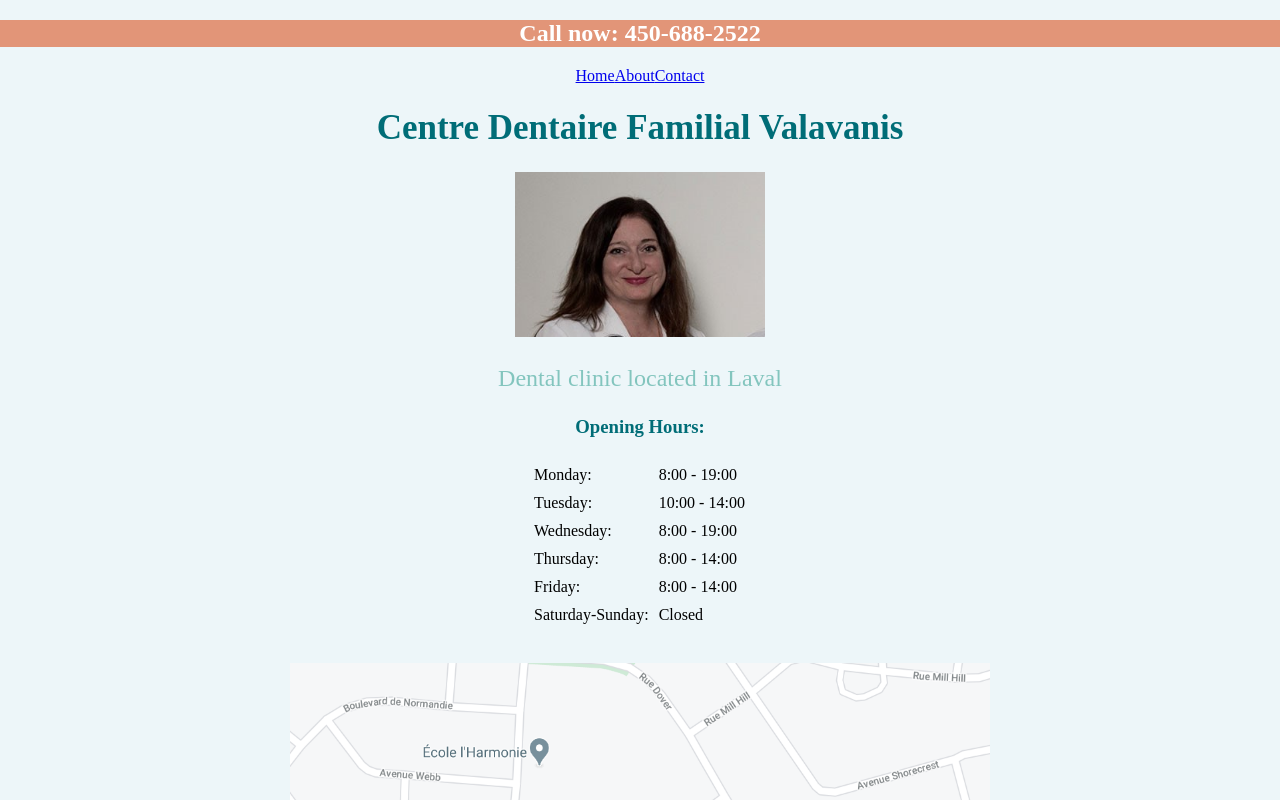
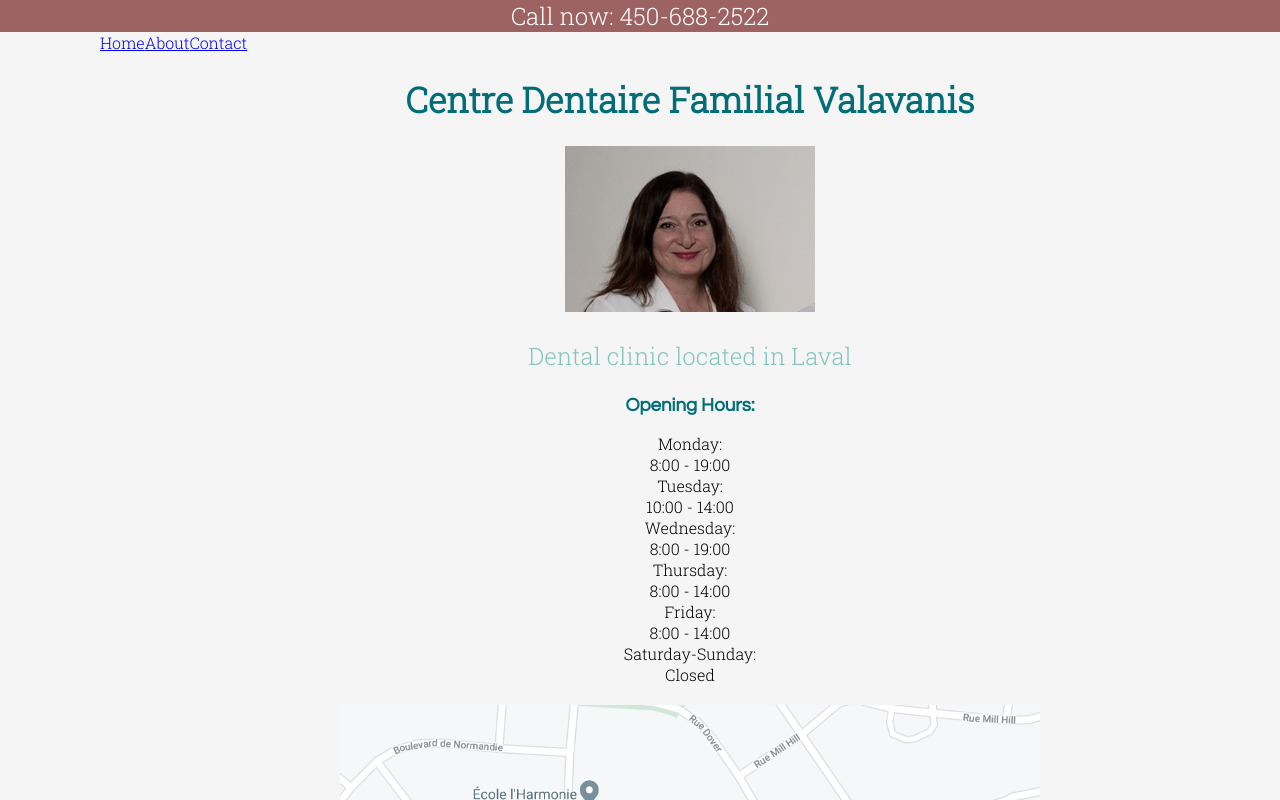
Before and after one commit to sabrinachan3/web-dent, a React (Create React App) app: page / in a window 1280 px wide. Shown: the top 800 px of the page. Built offline with nearby package versions, Linux system fonts and the light colour scheme.

Commit message:
new changes

```diff
--- a/package.json
+++ b/package.json
@@ -15,6 +15,8 @@
     "react": "^17.0.1",
     "react-bootstrap": "^1.4.0",
     "react-dom": "^17.0.1",
+    "react-router": "^5.2.0",
+    "react-router-dom": "^5.2.0",
     "react-scripts": "4.0.1",
     "semantic-ui-css": "^2.4.1",
     "semantic-ui-react": "^2.0.1",
--- a/public/index.html
+++ b/public/index.html
@@ -9,6 +9,11 @@
       name="description"
       content="Web site created using create-react-app"
     />
+    <link rel="preconnect" href="https://fonts.gstatic.com">
+    <link rel="preconnect" href="https://fonts.gstatic.com">
+    <link href="https://fonts.googleapis.com/css2?family=Questrial&family=Roboto+Condensed:wght@300&family=Roboto+Slab:wght@300&display=swap" rel="stylesheet">
+    <link rel="preconnect" href="https://fonts.gstatic.com">
+    <link href="https://fonts.googleapis.com/css2?family=DM+Serif+Display&display=swap" rel="stylesheet">
     <link rel="apple-touch-icon" href="%PUBLIC_URL%/logo192.png" />
     <!--
       manifest.json provides metadata used when your web app is installed on a
--- a/src/App.css
+++ b/src/App.css
@@ -1,16 +1,18 @@
 body {
-  background-color: #EDF6F9;
-  font-family: Roboto Slab;
-  text-align: center;
+  background-color: #F5F5F5;
+  font-family: 'Roboto Slab';
+
 }
 
-.header {
+.Home{
   text-align: center;
 }
 
 .top-bar-phone{
   color: white;
-  background-color: #E29578;
+  background-color: #9D6262;
+  font-size: x-large;
+  text-align: center;
   /* max-height: 200000px; height doesnt affect anything*/
 }
 
@@ -32,11 +34,7 @@ body {
   font-family: Questrial;
 }
 
-.table {
-  text-align: left;
-  table-layout: auto;
-  border-spacing: 8px;
-  padding-left: 525px;
-  padding-bottom: 10px;
-  font-family: Questrial;
+
+.router {
+  padding-left: 100px;
 }
--- a/src/App.js
+++ b/src/App.js
@@ -7,6 +7,9 @@ import About from './Pages/About';
 import Contact from './Pages/Contact';
 import Navigation from './Pages/Navigation';
 
+import Container from 'react-bootstrap/Container';
+import Row  from 'react-bootstrap/Row';
+import Col  from 'react-bootstrap/Col';
 import './App.css';
 
 // import evangelia_face from './Images/evangelia_face.jpg'
@@ -20,16 +23,19 @@ class App extends Component {
     return (
       <BrowserRouter>
         <div>
-          <div className="header">
-            <h2 className="top-bar-phone">Call now: 450-688-2522</h2>
-            {/* <h1 className="title">Centre Dentaire Familial Valavanis</h1> */}
-          </div>
+          <Container fluid className="top-bar-phone">
+            <Row>
+              <Col>Call now: 450-688-2522</Col>
+            </Row>
+          </Container>
+          <div className="router">
             <Navigation />
             <Switch>
               <Route path="/" component={Home} exact />
               <Route path="/about" component={About} />
               <Route path="/contact" component={Contact} />
             </Switch>
+            {/* <Home></Home> */}
 
             {/*     <img className="profile_pic" src={evangelia_face} alt=""></img>
             <p className="description">Dental clinic located in Laval</p>
@@ -37,6 +43,7 @@ class App extends Component {
             {/*  <OpeningHours></OpeningHours>
             <MyMap></MyMap>  */}
           </div>
+        </div>
       </BrowserRouter>
     );
   }
--- a/src/Components/OpeningHours.js
+++ b/src/Components/OpeningHours.js
@@ -1,37 +1,39 @@
 import React from 'react'
+import Container from 'react-bootstrap/Container';
+import Row  from 'react-bootstrap/Row';
+import Col  from 'react-bootstrap/Col';
 
 function OpeningHours() {
-    return (
-        <div className="opening_hours">
-        <h3 className="opening_hours_header">Opening Hours:</h3>
-        <table className="table">
-        <tr>
-          <td>Monday:</td>
-          <td>8:00 - 19:00</td>
-        </tr>
-        <tr>
-          <td>Tuesday:</td>
-          <td>10:00 - 14:00</td>
-        </tr>
-        <tr>
-          <td>Wednesday:</td>
-          <td>8:00 - 19:00</td>
-        </tr>
-        <tr>
-          <td>Thursday:</td>
-          <td>8:00 - 14:00</td>
-        </tr>
-        <tr>
-          <td>Friday:</td>
-          <td>8:00 - 14:00</td>
-        </tr>
-        <tr>
-          <td>Saturday-Sunday:</td>
-          <td>Closed</td>
-        </tr>
-        </table>
+  return (
+    <div className="opening_hours">
+      <h3 className="opening_hours_header">Opening Hours:</h3>
+      <Container>
+        <Row xs={2} md={4} lg={6}>
+          <Col sm={8}>Monday:</Col>
+          <Col>8:00 - 19:00</Col>
+        </Row>
+        <Row>
+          <Col sm={8}>Tuesday:</Col>
+          <Col>10:00 - 14:00</Col>
+        </Row>
+        <Row>
+          <Col>Wednesday:</Col>
+          <Col>8:00 - 19:00</Col>
+        </Row><Row>
+          <Col>Thursday:</Col>
+          <Col>8:00 - 14:00</Col>
+        </Row>
+        <Row>
+          <Col>Friday:</Col>
+          <Col>8:00 - 14:00</Col>
+        </Row>
+        <Row>
+          <Col>Saturday-Sunday:</Col>
+          <Col>Closed</Col>
+        </Row>
+      </Container>
       </div>
-    );
+  );
 }
 
 export default OpeningHours;
--- a/src/Pages/About.js
+++ b/src/Pages/About.js
@@ -1,12 +1,37 @@
 import React from 'react';
+import Nav from 'react-bootstrap/Nav'
+import Navbar from 'react-bootstrap/Navbar'
+import FormControl from 'react-bootstrap/Form'
+import NavDropdown from 'react-bootstrap/NavDropdown'
+import Form from 'react-bootstrap/Form'
+import Button from 'react-bootstrap/Button'
 
 const About = () => {
-    return (
-       <div>
-          <h1>About US</h1>
-          <p>About US page body content</p>
-       </div>
-    );
+   return (
+      <div>
+        <Navbar bg="light" expand="lg">
+  <Navbar.Brand href="#home">React-Bootstrap</Navbar.Brand>
+  <Navbar.Toggle aria-controls="basic-navbar-nav" />
+  <Navbar.Collapse id="basic-navbar-nav">
+    <Nav className="mr-auto">
+      <Nav.Link href="#home">Home</Nav.Link>
+      <Nav.Link href="#link">Link</Nav.Link>
+      <NavDropdown title="Dropdown" id="basic-nav-dropdown">
+        <NavDropdown.Item href="#action/3.1">Action</NavDropdown.Item>
+        <NavDropdown.Item href="#action/3.2">Another action</NavDropdown.Item>
+        <NavDropdown.Item href="#action/3.3">Something</NavDropdown.Item>
+        <NavDropdown.Divider />
+        <NavDropdown.Item href="#action/3.4">Separated link</NavDropdown.Item>
+      </NavDropdown>
+    </Nav>
+    <Form inline>
+      <FormControl type="text" placeholder="Search" className="mr-sm-2" />
+      <Button variant="outline-success">Search</Button>
+    </Form>
+  </Navbar.Collapse>
+</Navbar>
+      </div>
+   );
 }
 
 export default About;
--- a/src/Pages/Home.js
+++ b/src/Pages/Home.js
@@ -2,10 +2,11 @@ import React from 'react';
 import OpeningHours from '../Components/OpeningHours';
 import evangelia_face from '../Images/evangelia_face.jpg'
 import MyMap from '../Components/MyMap.js'
+import Container from 'react-bootstrap/Container'
 
 function Home() {
     return (
-        <div className="Container">
+        <Container className="Home">
             <h1 className="title">Centre Dentaire Familial Valavanis</h1>
             {/* header */}
             <img className="profile_pic" src={evangelia_face} alt=""></img>
@@ -13,7 +14,7 @@ function Home() {
             {/* <MyIcon></MyIcon> */}
             <OpeningHours></OpeningHours>
             <MyMap></MyMap>
-        </div>
+        </Container>
     );
 }
 
```
Also changed, not shown: 2 other files (tests, documents, lock files or other folders). Lines whose indentation alone changed are shown as unchanged.
